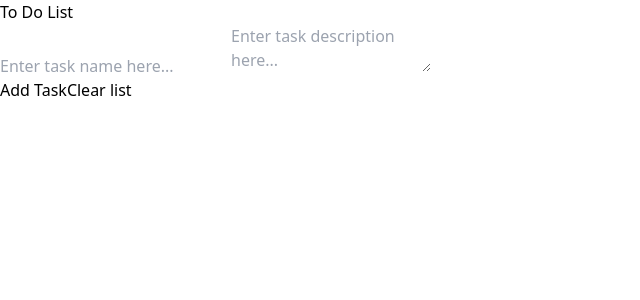
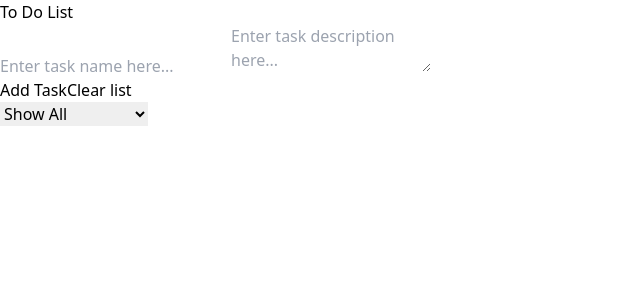
Before and after one commit to kenniford/scrap-it-1, a React (Vite) app in the folder client/: page / in a window 1280 px wide. Shown: the top 300 px of the page, without its empty margins (0-640 px from the left). Built offline with nearby package versions, Linux system fonts and the light colour scheme.

Commit message:
filter feature added

```diff
--- a/client/src/components/TaskForm.jsx
+++ b/client/src/components/TaskForm.jsx
@@ -44,6 +44,7 @@ function TaskForm() {
             className='px-4 border border-slate-800 bg-blue-300'>
             Add Task
           </button>
+
           <button onClick={clearList}>Clear list</button>
         </div>
       </form>
--- a/client/src/components/TaskList.jsx
+++ b/client/src/components/TaskList.jsx
@@ -1,13 +1,44 @@
-import React, { useContext } from 'react';
+import React, { useState, useContext } from 'react';
 import Task from './Task';
 import { TaskContext } from '../context/ToDoContext';
 
 function TaskList() {
   const { tasks, updateTaskDone, deleteTask, renameTask, renameTaskDesc } = useContext(TaskContext);
+  const [filter, setFilter] = useState('all');
+
+  const handleChangeFilter = event => {
+    setFilter(event.target.value);
+  };
+
+  const filterTasks = () => {
+    if (filter === 'all') {
+      return tasks;
+    } else if (filter === 'active') {
+      return tasks.filter(task => !task.done);
+    } else if (filter === 'completed') {
+      return tasks.filter(task => task.done);
+    }
+
+    return tasks;
+  };
+
+  const filteredTasks = filterTasks();
 
   return (
     <div>
-      {tasks.map((item, index) => (
+      <div>
+        <select
+          name='filter'
+          value={filter}
+          onChange={handleChangeFilter}
+          className='border border-slate-800'>
+          <option value={'all'}>Show All</option>
+          <option value={'active'}>Show Active</option>
+          <option value={'completed'}>Show Completed</option>
+        </select>
+      </div>
+      <div>
+        {filteredTasks.map((item, index) => (
           <Task
             key={item.id}
             {...item}
@@ -18,6 +49,7 @@ function TaskList() {
           />
         ))}
       </div>
+    </div>
   );
 }
 
--- a/client/src/context/ToDoContext.jsx
+++ b/client/src/context/ToDoContext.jsx
@@ -80,11 +80,18 @@ export const TaskProvider = ({ children }) => {
       newTasks[index].description = newDesc;
       return [...prev];
     });
-  }
+  };
 
   return (
     <TaskContext.Provider
-      value={{ tasks, onAdd, updateTaskDone, deleteTask, renameTask, renameTaskDesc }}>
+      value={{
+        tasks,
+        onAdd,
+        updateTaskDone,
+        deleteTask,
+        renameTask,
+        renameTaskDesc,
+      }}>
       {children}
     </TaskContext.Provider>
   );
```
Lines whose indentation alone changed are shown as unchanged.
